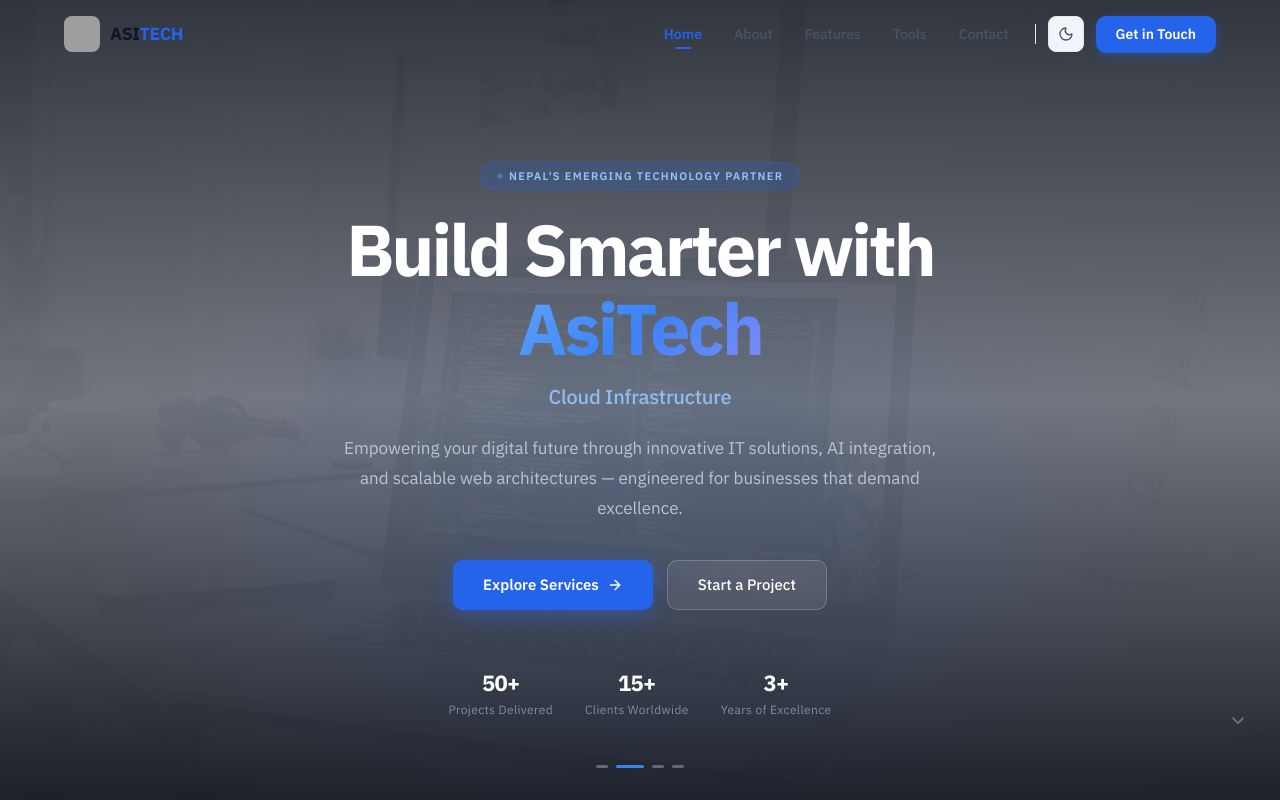
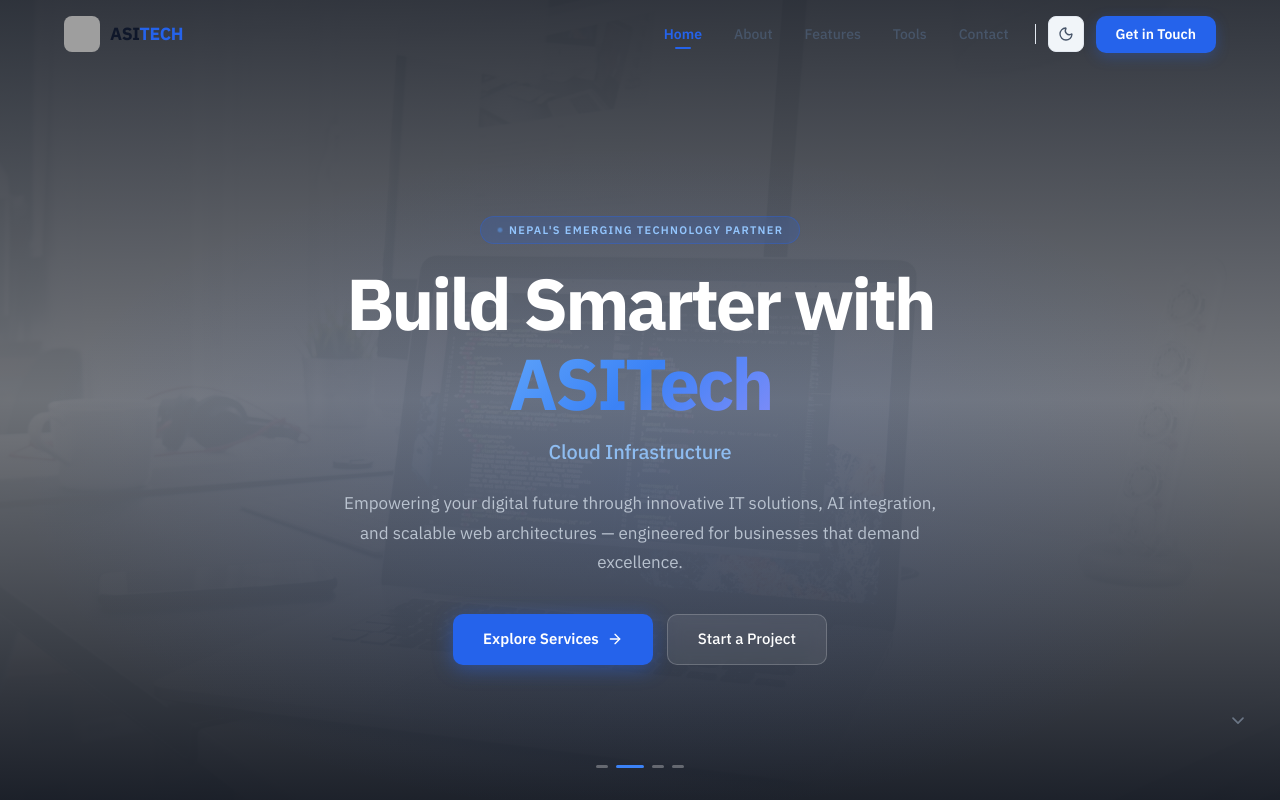
Before and after one commit to asitechlabs/AsiTech-Frontend, a React (Vite) app: page / in a window 1280 px wide. Shown: the top 800 px of the page. Built offline with nearby package versions, Linux system fonts and the light colour scheme; grey boxes are pictures that could not be loaded.

Commit message:
feat- added styling and enhancement

```diff
--- a/src/App.jsx
+++ b/src/App.jsx
@@ -40,7 +40,7 @@ const App = () => {
         <ToolsSection />
       </section>
 
-      <Stats />
+      {/* <Stats /> */}
 
       <section id="contact">
         <Contact />
--- a/src/components/Contact.jsx
+++ b/src/components/Contact.jsx
@@ -14,12 +14,6 @@ const contactDetails = [
     href: "mailto:asi.research@gmail.com",
   },
   {
-    Icon: Phone,
-    label: "Phone",
-    value: "+977 9768552107",
-    href: "tel:+9779768552107",
-  },
-  {
     Icon: MapPin,
     label: "Address",
     value: "Bagdol, Lalitpur, Nepal",
@@ -31,6 +25,7 @@ const Contact = () => {
   const [formData, setFormData] = useState({
     name: "",
     email: "",
+    phone: "",
     message: "",
   });
   const [status, setStatus] = useState("");
@@ -51,13 +46,14 @@ const Contact = () => {
         {
           name: formData.name,
           email: formData.email,
+          phone: formData.phone,
           message: formData.message,
         },
         "AtoLUlc898Wti45To",
       )
       .then(() => {
         setStatus("success");
-        setFormData({ name: "", email: "", message: "" });
+        setFormData({ name: "", email: "", phone: "", message: "" });
       })
       .catch(() => setStatus("error"))
       .finally(() => setLoading(false));
@@ -158,7 +154,7 @@ const Contact = () => {
                     key={label}
                     href={href}
                     target={label === "Address" ? "_blank" : undefined}
-                    rel="noreferrer"
+                    rel={label === "Address" ? "noreferrer" : undefined}
                     style={{
                       display: "flex",
                       alignItems: "center",
@@ -265,7 +261,7 @@ const Contact = () => {
                 marginBottom: "1.75rem",
               }}
             >
-              We typically respond within one business day.
+              Fill out the form below and we'll get back to you within 24 hours.
             </p>
 
             <form
@@ -275,6 +271,11 @@ const Contact = () => {
               {[
                 { name: "name", type: "text", placeholder: "Your full name" },
                 { name: "email", type: "email", placeholder: "your@email.com" },
+                {
+                  name: "phone",
+                  type: "tel",
+                  placeholder: "+977 1234567890"
+                },
               ].map((field) => (
                 <div key={field.name}>
                   <label
@@ -295,7 +296,7 @@ const Contact = () => {
                     placeholder={field.placeholder}
                     value={formData[field.name]}
                     onChange={handleChange}
-                    required
+                    required={field.name !== "phone"} // Phone is optional
                     style={inputStyle}
                     onFocus={(e) => {
                       e.target.style.borderColor = "var(--brand)";
--- a/src/components/Footer.jsx
+++ b/src/components/Footer.jsx
@@ -244,7 +244,7 @@ const Footer = () => {
                 fontFamily: "var(--font-mono)",
               }}
             >
-              Navigation
+              Quick Links
             </h4>
             <ul
               style={{
@@ -421,7 +421,7 @@ const Footer = () => {
           >
             © {year} AsiTech. All rights reserved.
           </span>
-          <span
+          {/* <span
             style={{
               fontSize: "0.8125rem",
               color: "var(--text-tertiary)",
@@ -429,7 +429,7 @@ const Footer = () => {
             }}
           >
             Built with React · Tailwind · Framer Motion
-          </span>
+          </span> */}
         </div>
       </div>
 
--- a/src/components/Hero.jsx
+++ b/src/components/Hero.jsx
@@ -163,7 +163,7 @@ const Hero = () => {
               backgroundClip: "text",
             }}
           >
-            AsiTech
+            ASITech
           </span>
         </motion.h1>
 
@@ -268,50 +268,6 @@ const Hero = () => {
             Start a Project
           </motion.button>
         </motion.div>
-
-        {/* Trust bar */}
-        <motion.div
-          initial={{ opacity: 0 }}
-          animate={{ opacity: 1 }}
-          transition={{ delay: 0.8 }}
-          style={{
-            display: "flex",
-            alignItems: "center",
-            justifyContent: "center",
-            gap: "2rem",
-            marginTop: "3.5rem",
-            flexWrap: "wrap",
-          }}
-        >
-          {[
-            { num: "50+", label: "Projects Delivered" },
-            { num: "15+", label: "Clients Worldwide" },
-            { num: "3+", label: "Years of Excellence" },
-          ].map((stat) => (
-            <div key={stat.num} style={{ textAlign: "center" }}>
-              <div
-                style={{
-                  fontSize: "1.375rem",
-                  fontWeight: 700,
-                  color: "#fff",
-                  letterSpacing: "-0.03em",
-                }}
-              >
-                {stat.num}
-              </div>
-              <div
-                style={{
-                  fontSize: "0.75rem",
-                  color: "rgba(148,163,184,0.8)",
-                  marginTop: "2px",
-                  letterSpacing: "0.03em",
-                }}
-              >
-                {stat.label}
-              </div>
-            </div>
-          ))}
-        </motion.div>
       </div>
 
       {/* Dots */}
--- a/src/data/Tool.jsx
+++ b/src/data/Tool.jsx
@@ -7,7 +7,11 @@ import {
   SiNodedotjs,
   SiPython,
   SiReact,
+  SiVuedotjs,  // ✅ Correct import for Vue.js
   SiSharp,
+  SiBootstrap,     // ✅ Bootstrap
+
+  SiPostgresql,
   SiTailwindcss,
 } from "react-icons/si";
 
@@ -17,6 +21,13 @@ export const toolUsed = [
     description:
       "Architecting modern, high-performance SPAs with reusable component logic and reactive state management.",
     icon: <SiReact className="text-[#61DAFB]" />,
+    category: "Frontend",
+  },
+  {
+    name: "Vue.js",
+    description:
+      "Building progressive, intuitive web applications with a flexible component system and reactive data binding.",
+    icon: <SiVuedotjs className="text-[#42B883]" />,  // ✅ Using SiVuedotjs
     category: "Frontend",
   },
   {
@@ -69,6 +80,13 @@ export const toolUsed = [
     category: "Database",
   },
   {
+    name: "PostgreSQL",
+    description:
+      "Advanced relational database with JSON support, full-text search, and enterprise-grade reliability.",
+    icon: <SiPostgresql className="text-[#4169E1]" />,
+    category: "Database",
+  },
+  {
     name: "MySQL / SQL",
     description:
       "Managing relational databases with structured, optimised queries for efficient transactional data handling.",
@@ -82,4 +100,11 @@ export const toolUsed = [
     icon: <SiTailwindcss className="text-[#06B6D4]" />,
     category: "Styling",
   },
+  {
+    name: "Bootstrap",
+    description:
+      "Building responsive, mobile-first websites with pre-designed components and a robust grid system.",
+    icon: <SiBootstrap className="text-[#7952B3]" />,
+    category: "Styling",
+  },
 ];
```
